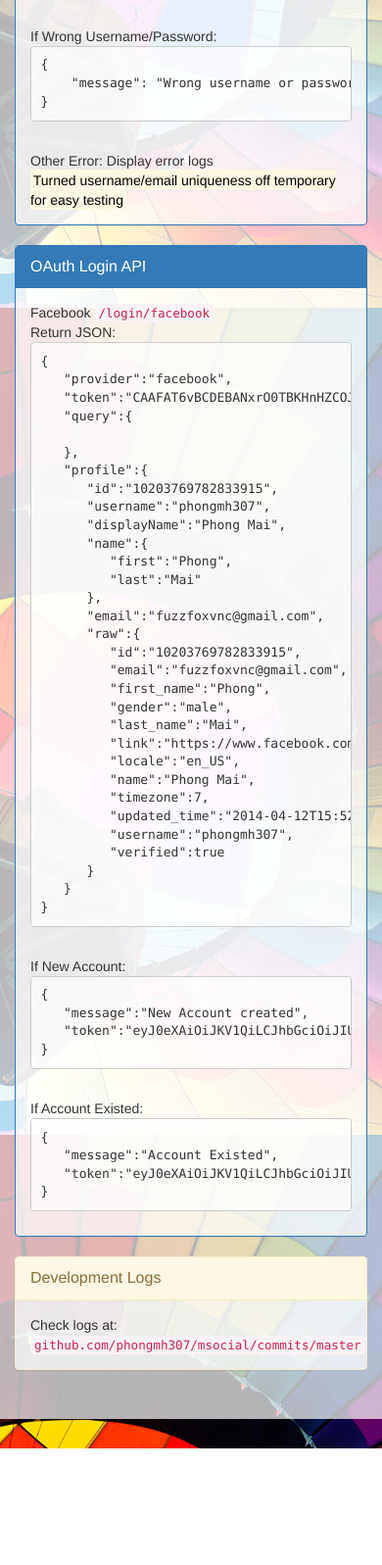
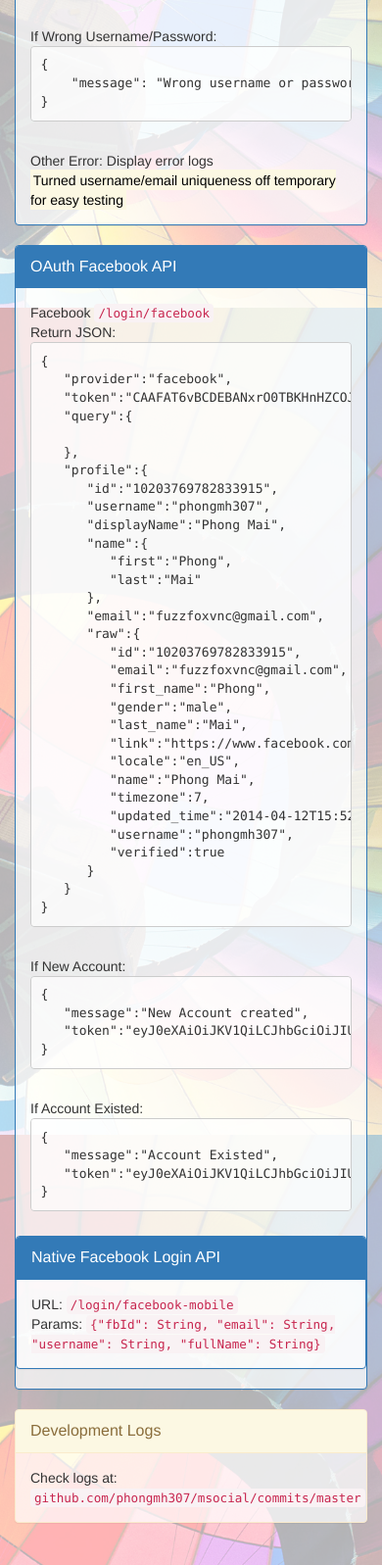
Before and after one commit to eduals/msocial, a website: page public/docs.html in a window 390 px wide. Shown: the part 1374-2971 px from the top of the page at 98% size. Before the commit the page ends 2852 px from the top, so only its background shows below. Drawn offline with nearby package versions, Linux system fonts and the light colour scheme.

Commit message:
add login/facebook-mobile

```diff
--- a/public/docs.html
+++ b/public/docs.html
@@ -104,7 +104,7 @@
 
 			<div class="panel panel-primary">
 			  <div class="panel-heading">
-			    <div class="panel-title">OAuth Login API</div>
+			    <div class="panel-title">OAuth Facebook API</div>
 			  </div>
 			  <div class="panel-body">
 			  	Facebook <code>/login/facebook</code><br />
@@ -154,6 +154,19 @@
    "token":"eyJ0eXAiOiJKV1QiLCJhbGciOiJIUzI1NiJ9.eyJpZCI6IjU0MTEzZmYyYzc2NzIxYTM0M2Q5OTc5NCIsImlhdCI6MTQxMDQxNjYyNiwiZXhwIjoxNDEwNDIwMjI2fQ.TFRgGo5OjOUGqNY9QAWhKsXCcNaYxKNW6SYKUOLuCs4"
 }				</pre>
 			  </div>
+
+			<div class="panel panel-primary">
+			  <div class="panel-heading">
+			    <div class="panel-title">Native Facebook Login API</div>
+			  </div>
+			  <div class="panel-body">
+			  	URL: <code>/login/facebook-mobile</code><br />
+			  	Params: <code>{"fbId": String, "email": String, "username": String, "fullName": String}</code><br />
+			  </div>
+			</div>
+
+
+
 			</div>
 
 			<div class="panel panel-warning">
```
Also changed, not shown: lib/authentication.js (+15 -0 lines), lib/routes.js (+9 -9 lines).
